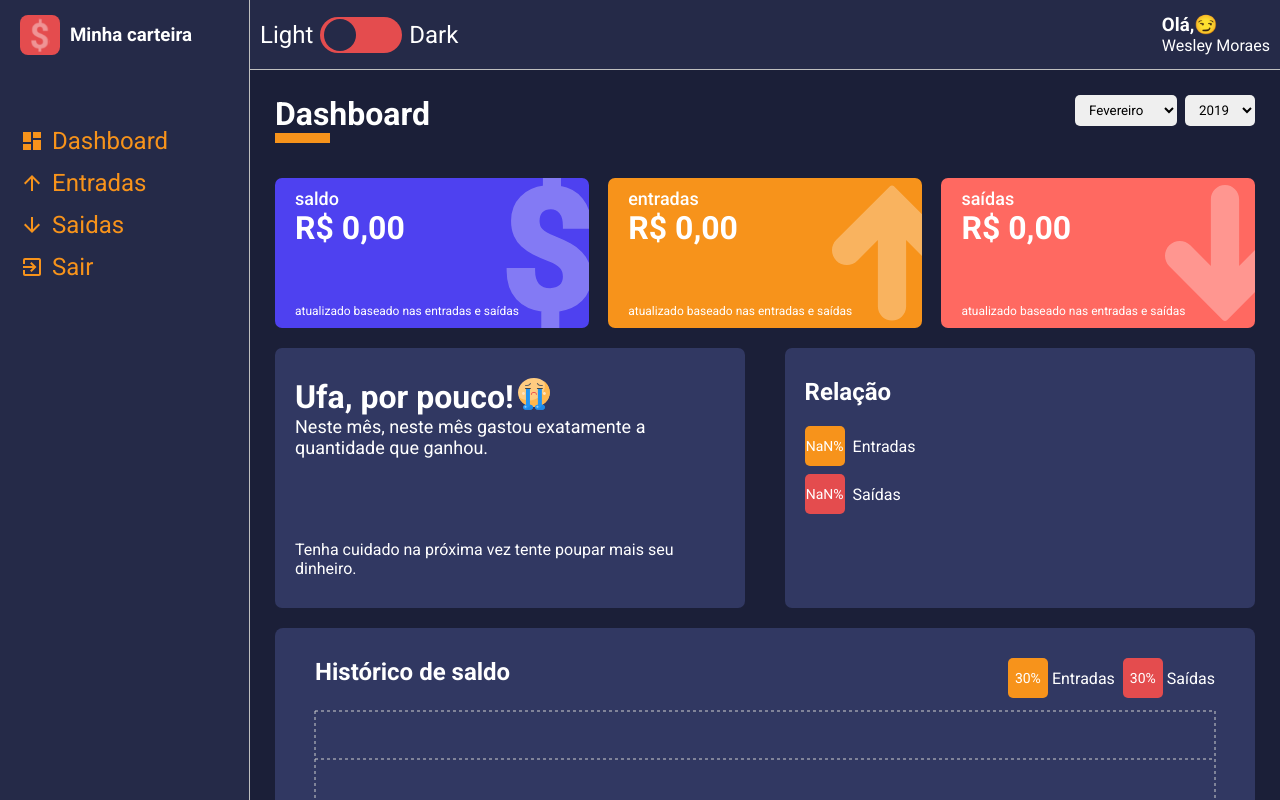
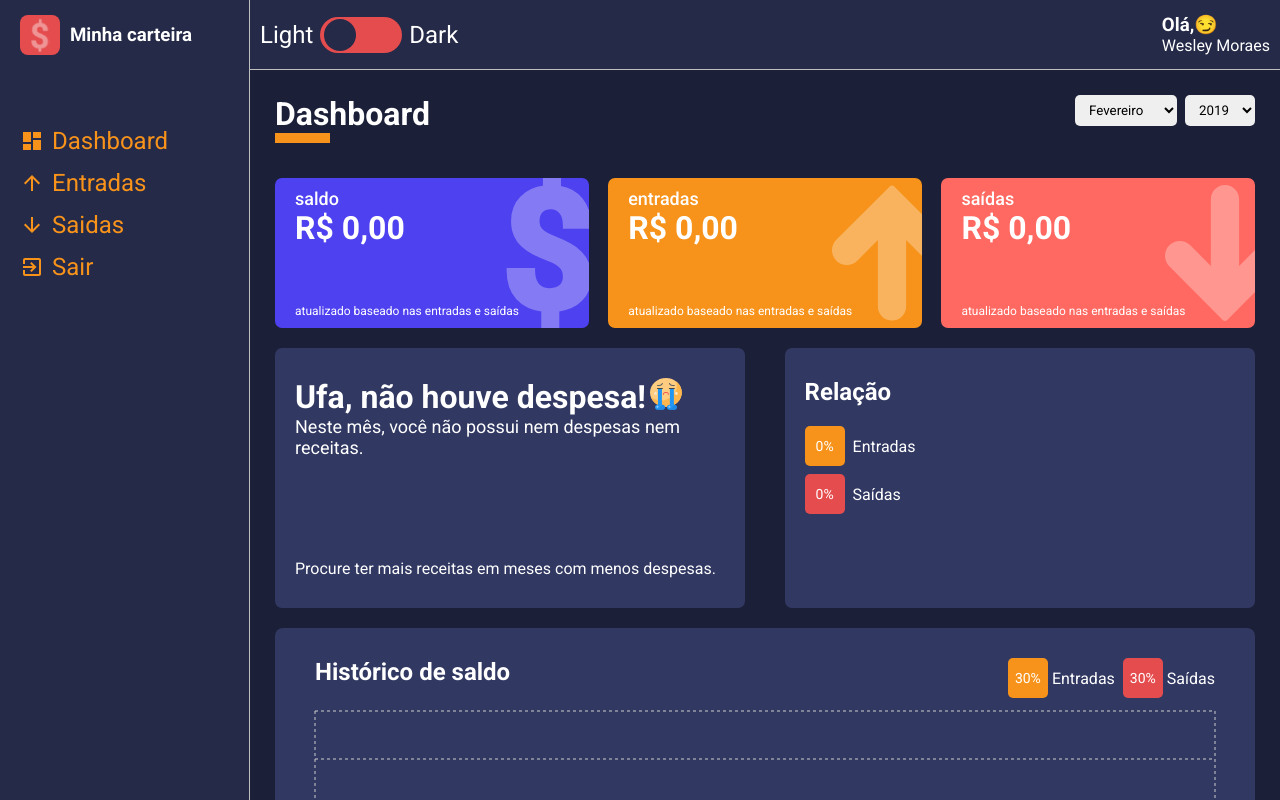
Before and after one commit to owesleymoraes/dashboard, a React (Create React App) app: page /dashboard in a window 1280 px wide. Built offline with nearby package versions, Linux system fonts and the light colour scheme.

Commit message:
refactor: refactor every graph in the project

```diff
--- a/src/pages/Dashboard/index.tsx
+++ b/src/pages/Dashboard/index.tsx
@@ -90,6 +90,7 @@ export const Dashboard: React.FC = () => {
     return totalGains - totalExpenses;
   }, [totalGains, totalExpenses]);
 
+  // Situação gráfica interativa de como anda as contas
   const finalResultOfAccounts = useMemo(() => {
     if (totalBalance < 0) {
       return {
@@ -98,11 +99,18 @@ export const Dashboard: React.FC = () => {
         footerText: "Verifique seus gastos, e corte gastos desnecessários.",
         nameIcon: "sad",
       };
+    } else if (totalBalance === 0 && totalExpenses === 0) {
+      return {
+        title: "Ufa, não houve despesa!",
+        description: "Neste mês, você não possui nem despesas nem receitas.",
+        footerText: "Procure ter mais receitas em meses com menos despesas.",
+        nameIcon: "grinning",
+      };
     } else if (totalBalance === 0) {
       return {
         title: "Ufa, por pouco!",
         description:
-          "Neste mês, neste mês gastou exatamente a quantidade que ganhou.",
+          "Neste mês, você gastou exatamente a quantidade que ganhou.",
         footerText:
           "Tenha cuidado na próxima vez tente poupar mais seu dinheiro.",
         nameIcon: "grinning",
@@ -115,32 +123,37 @@ export const Dashboard: React.FC = () => {
         nameIcon: "happy",
       };
     }
-  }, [totalBalance]);
+  }, [totalBalance, totalExpenses]);
 
   const { title, description, footerText, nameIcon } = finalResultOfAccounts;
 
+  //gráfico de pizza
   const relationExpensesVersusGains = useMemo(() => {
     const total = totalGains + totalExpenses;
     const gainsPercentual = (totalGains / total) * 100;
     const expensesPercentual = (totalExpenses / total) * 100;
 
+    const percentGains = Number(gainsPercentual.toFixed(1));
+    const percentExpenses = Number(expensesPercentual.toFixed(1));
+
     const data = [
       {
         name: "Entradas",
         value: totalGains,
-        percent: Number(gainsPercentual.toFixed(1)),
+        percent: percentGains ? percentGains : 0,
         color: "#F7931B",
       },
       {
         name: "Saídas",
         value: totalExpenses,
-        percent: Number(expensesPercentual.toFixed(1)),
+        percent: percentExpenses ? percentExpenses : 0,
         color: "#E44C4E",
       },
     ];
     return data;
   }, [totalGains, totalExpenses]);
 
+  // gráfico de linhas
   const historyData = useMemo(() => {
     return listMonths
       .map((_, indexMonth) => {
@@ -191,6 +204,7 @@ export const Dashboard: React.FC = () => {
       });
   }, [yearSelected]);
 
+  // gráfico de barras - Saídas
   const relationExpensevesRecurrentVersusEventual = useMemo(() => {
     let amountRecurrent = 0;
     let amountEventual = 0;
@@ -213,24 +227,27 @@ export const Dashboard: React.FC = () => {
       });
 
     const total = amountRecurrent + amountEventual;
+    const percentCurrent = Number(((amountRecurrent / total) * 100).toFixed(1));
+    const percentEventual = Number(((amountEventual / total) * 100).toFixed(1));
 
     return [
       {
         name: "Recorrentes",
         amount: amountRecurrent,
-        percent: Number(((amountRecurrent / total) * 100).toFixed(1)),
+        percent: percentCurrent ? percentCurrent : 0,
         color: "#F7931B",
       },
 
       {
         name: "Eventual",
         amount: amountEventual,
-        percent: Number(((amountEventual / total) * 100).toFixed(1)),
+        percent: percentEventual ? percentEventual : 0,
         color: "#E44C4E",
       },
     ];
   }, [monthSelected, yearSelected]);
 
+  // gráfico de barras - Entradas
   const relationGainsRecurrentVersusEventual = useMemo(() => {
     let amountRecurrent = 0;
     let amountEventual = 0;
@@ -253,19 +270,21 @@ export const Dashboard: React.FC = () => {
       });
 
     const total = amountRecurrent + amountEventual;
+    const percentCurrent = Number(((amountRecurrent / total) * 100).toFixed(1));
+    const percentEventual = Number(((amountEventual / total) * 100).toFixed(1));
 
     return [
       {
         name: "Recorrentes",
         amount: amountRecurrent,
-        percent: Number(((amountRecurrent / total) * 100).toFixed(1)),
+        percent: percentCurrent ? percentCurrent : 0,
         color: "#F7931B",
       },
 
       {
         name: "Eventual",
         amount: amountEventual,
-        percent: Number(((amountEventual / total) * 100).toFixed(1)),
+        percent: percentEventual ? percentEventual : 0,
         color: "#E44C4E",
       },
     ];
@@ -349,7 +368,7 @@ export const Dashboard: React.FC = () => {
           title="Saídas"
         />
 
-<BarchartBox
+        <BarchartBox
           data={relationGainsRecurrentVersusEventual}
           title="Entradas"
         />
```
